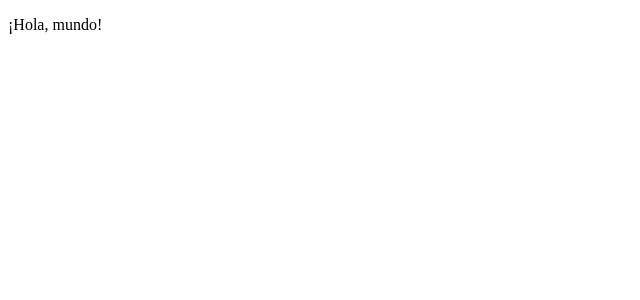
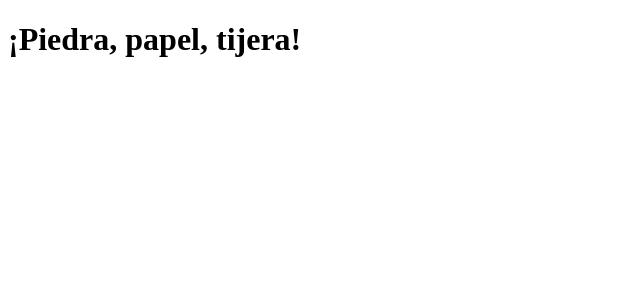
Before and after one commit to maumaco/practico3, a React (Create React App) app: page / in a window 1280 px wide. Shown: the top 300 px of the page, without its empty margins (0-640 px from the left). Built offline with nearby package versions, Linux system fonts and the light colour scheme.

Commit message:
Se agrega el componente AppHeading

```diff
--- a/src/App.js
+++ b/src/App.js
@@ -1,7 +1,15 @@
+import AppHeading from './components/AppHeading.js';
+
+
+import { TEXT_APP_HEADING } from './constants.js';
+
+
 export default function App() {
   return (
-    <p>
-      ¡Hola, mundo!
-    </p>
+    <header>
+      <AppHeading
+        text={TEXT_APP_HEADING}
+      />
+    </header>
   );
 }
--- /dev/null
+++ b/src/components/AppHeading.js
@@ -0,0 +1,7 @@
+export default function AppHeading({ text }) {
+  return (
+    <h1>
+      {text}
+    </h1>
+  );
+}
--- /dev/null
+++ b/src/constants.js
@@ -0,0 +1,3 @@
+// Textos de los elementos HTML
+
+export const TEXT_APP_HEADING = '¡Piedra, papel, tijera!';
```
